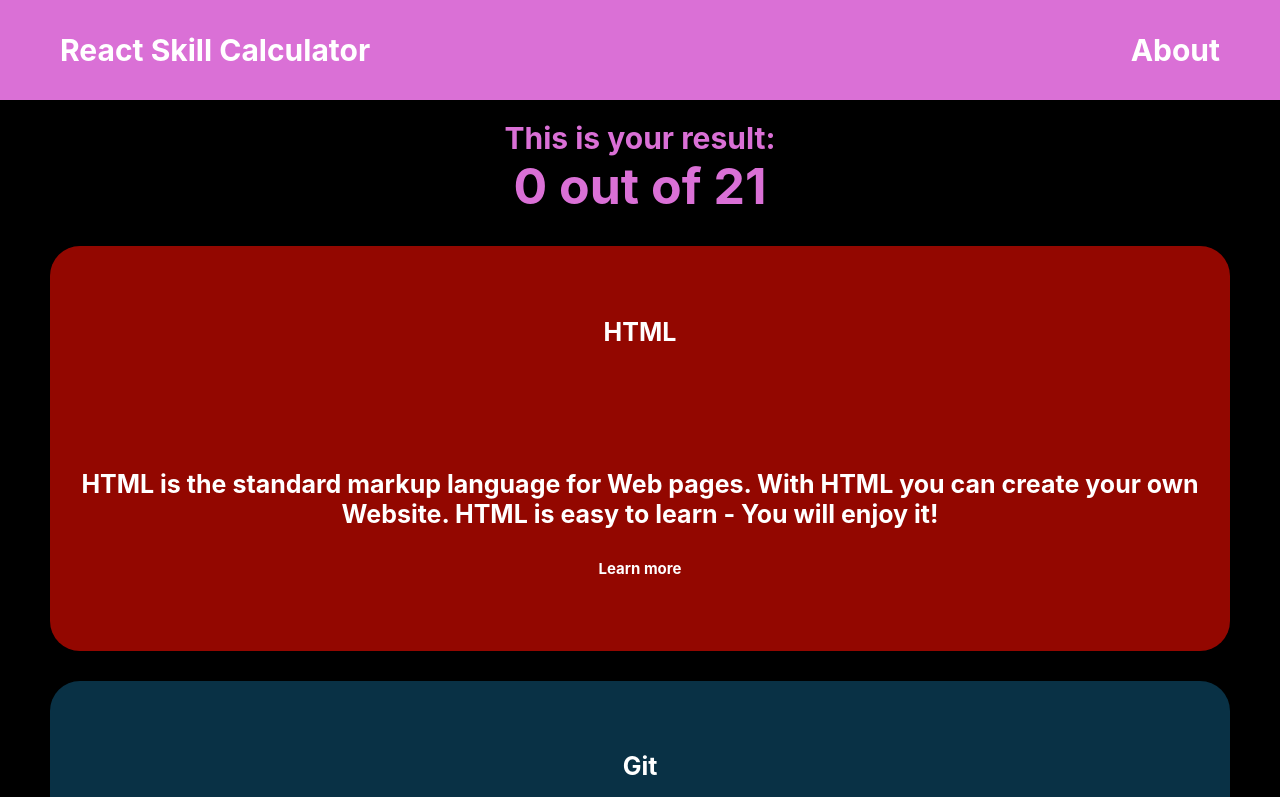
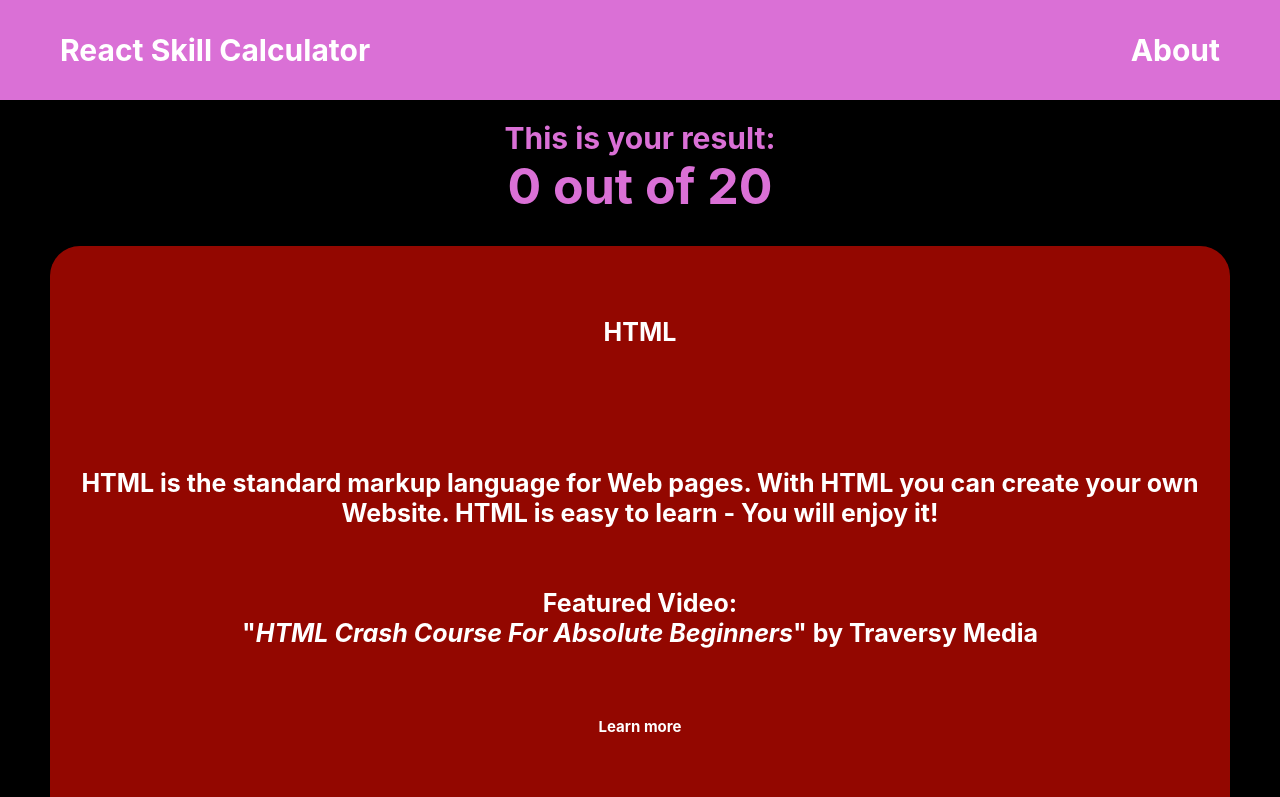
Before and after one commit to danielcarlman/skillcalculator, a React (Create React App) app: page / in a window 1280 px wide. Shown: the top 797 px of the page. Built offline with nearby package versions, Linux system fonts and the light colour scheme.

Commit message:
Data Entry in the Skills object

```diff
--- a/src/App.js
+++ b/src/App.js
@@ -52,6 +52,21 @@
         <C.BoxText>{skill.title}</C.BoxText>
 
         {this.state.isClicked && [
+          <C.InfoContainer>
+            <C.InfoText>{skill.info}</C.InfoText>
+            <C.InfoText>
+              <a
+                href={skill.video}
+                target='_blank'
+                rel='noopener noreferrer'
+                key={i}
+              >
+                <C.InfoText>
+                  Featured Video: <br /> "<em>{skill.videotitle}</em>" by{' '}
+                  {skill.videoauthor}
+                </C.InfoText>
+              </a>
+            </C.InfoText>
             <C.InfoText>
               <a
                 href={skill.link}
@@ -59,10 +74,20 @@
                 rel='noopener noreferrer'
                 key={i}
               >
-              <C.InfoText>{skill.info}</C.InfoText>
                 Learn more
               </a>
-          </C.InfoText>,
+              <C.InfoText>
+                <a
+                  href={skill.practice}
+                  target='_blank'
+                  rel='noopener noreferrer'
+                  key={i}
+                >
+                  {skill.practice ? 'Practice!' : ''}
+                </a>
+              </C.InfoText>
+            </C.InfoText>
+          </C.InfoContainer>,
         ]}
 
         {!this.state.isClicked && (
--- a/src/skills.js
+++ b/src/skills.js
@@ -6,6 +6,9 @@
     info:
       'HTML is the standard markup language for Web pages. With HTML you can create your own Website. HTML is easy to learn - You will enjoy it!',
     link: 'https://www.w3schools.com/html/',
+    video: 'https://www.youtube.com/watch?v=UB1O30fR-EE',
+    videotitle: 'HTML Crash Course For Absolute Beginners',
+    videoauthor: 'Traversy Media',
   },
   {
     id: 'git',
@@ -13,7 +16,10 @@
     color: '#093145',
     info:
       'Git is a distributed version-control system for tracking changes in source code during software development. It is designed for coordinating work among programmers, but it can be used to track changes in any set of files. Its goals include speed, data integrity, and support for distributed, non-linear workflows.',
-    link: 'https://www.w3schools.com/css/default.asp',
+    link: 'https://git-scm.com/doc',
+    video: 'https://www.youtube.com/watch?v=SWYqp7iY_Tc',
+    videotitle: 'Git & GitHub Crash Course For Beginners',
+    videoauthor: 'Traversy Media',
   },
   {
     id: 'css',
@@ -22,6 +28,9 @@
     info:
       'CSS is a language that describes the style of an HTML document. CSS describes how HTML elements should be displayed. This tutorial will teach you CSS from basic to advanced.',
     link: 'https://www.w3schools.com/css/default.asp',
+    video: 'https://www.youtube.com/watch?v=1PnVor36_40',
+    videotitle: 'Learn CSS in 20 Minutes',
+    videoauthor: 'Web Dev Simplified',
   },
   {
     id: 'cssboxmodel',
@@ -30,6 +39,9 @@
     info:
       'All HTML elements can be considered as boxes. In CSS, the term "box model" is used when talking about design and layout. The CSS box model is essentially a box that wraps around every HTML element. It consists of: margins, borders, padding, and the actual content.',
     link: 'https://www.w3schools.com/css/css_boxmodel.asp',
+    video: 'https://www.youtube.com/watch?v=rIO5326FgPE',
+    videotitle: 'Learn CSS Box Model In 8 Minutes',
+    videoauthor: 'Web Dev Simplified',
   },
   {
     id: 'cssflexbox',
@@ -38,6 +50,10 @@
     info:
       'The Flexbox Layout (Flexible Box) module aims at providing a more efficient way to lay out, align and distribute space among items in a container, even when their size is unknown and/or dynamic (thus the word “flex”).',
     link: 'https://css-tricks.com/snippets/css/a-guide-to-flexbox/',
+    video: 'https://www.youtube.com/watch?v=fYq5PXgSsbE',
+    videotitle: 'Learn Flexbox in 15 Minutes',
+    videoauthor: 'Web Dev Simplified',
+    practice: 'https://flexboxfroggy.com/',
   },
   {
     id: 'cssgrid',
@@ -46,34 +62,43 @@
     info:
       'The CSS Grid Layout Module offers a grid-based layout system, with rows and columns, making it easier to design web pages without having to use floats and positioning.',
     link: 'https://css-tricks.com/snippets/css/complete-guide-grid/',
+    video: 'https://www.youtube.com/watch?v=EFafSYg-PkI',
+    videotitle: 'CSS Grid Tutorial | CSS Grid Crash Course',
+    videoauthor: 'Dev Ed',
   },
   {
     id: 'csscustomproperties',
     title: 'CSS Variables',
     color: '#215E39',
-    info: '',
-    link: '',
-  },
-  {
-    id: 'cssscss',
-    title: 'CSS - SCSS',
-    color: '#5C00B8',
-    info: '',
-    link: '',
+    info:
+      'Custom properties (sometimes referred to as CSS variables or cascading variables) are entities defined by CSS authors that contain specific values to be reused throughout a document. ',
+    link:
+      'https://developer.mozilla.org/en-US/docs/Web/CSS/Using_CSS_custom_properties',
+    video: 'https://www.youtube.com/watch?v=sQUB039MG0I',
+    videotitle: 'CSS Variables Tutorial (CSS Custom Properties)',
+    videoauthor: 'Traversy Media',
   },
   {
     id: 'csssass',
     title: 'SASS',
     color: '#00005C',
-    info: '',
-    link: '',
+    info:
+      'Sass is a stylesheet language that’s compiled to CSS. It allows you to use variables, nested rules, mixins, functions, and more, all with a fully CSS-compatible syntax. Sass helps keep large stylesheets well-organized and makes it easy to share design within and across projects.',
+    link: 'https://sass-lang.com/documentation',
+    video: 'https://www.youtube.com/watch?v=Zz6eOVaaelI',
+    videotitle: 'Learn Sass In 20 Minutes | Sass Crash Course',
+    videoauthor: 'Dev Ed',
   },
   {
     id: 'cssless',
     title: 'LESS',
     color: '#342E5C',
-    info: '',
-    link: '',
+    info:
+      'Less (which stands for Leaner Style Sheets) is a backwards-compatible language extension for CSS. This is the official documentation for Less, the language and Less.js, the JavaScript tool that converts your Less styles to CSS styles.',
+    link: 'http://lesscss.org/features/',
+    video: 'https://www.youtube.com/watch?v=YD91G8DdUsw',
+    videotitle: 'Less CSS Pre-Processor Tutorial',
+    videoauthor: 'Traversy Media',
   },
   {
     id: 'cssmediaqueries',
@@ -82,76 +107,124 @@
     info:
       'Media query is a CSS technique introduced in CSS3. It uses the @media rule to include a block of CSS properties only if a certain condition is true.',
     link: 'https://www.w3schools.com/css/css_rwd_mediaqueries.asp',
+    video: 'https://www.youtube.com/watch?v=yU7jJ3NbPdA',
+    videotitle: 'Learn CSS Media Query In 7 Minutes',
+    videoauthor: 'Web Dev Simplified',
   },
   {
     id: 'cssstyledcomponents',
     title: 'Styled Components',
     color: '#910D27',
-    info: '',
-    link: '',
+    info:
+      'styled-components is the result of wondering how we could enhance CSS for styling React component systems. By focusing on a single use case we managed to optimize the experience for developers as well as the output for end users.',
+    link: 'https://styled-components.com/docs/basics',
+    video: 'https://www.youtube.com/watch?v=3SpAg5tr7Ws',
+    videotitle: 'React Styled Components (Next Level CSS?)',
+    videoauthor: 'Classsed',
   },
   {
     id: 'javascriptclosures',
     title: 'Closures',
     color: '#8F3900',
-    info: '',
-    link: '',
+    info:
+      'A closure is a feature in JavaScript where an inner function has access to the outer (enclosing) function’s variables — a scope chain.',
+    link:
+      'https://medium.com/@prashantramnyc/javascript-closures-simplified-d0d23fa06ba4',
+    video: 'https://www.youtube.com/watch?v=3a0I8ICR1Vg',
+    videotitle: 'Learn Closures In 7 Minutes',
+    videoauthor: 'Web Dev Simplified',
   },
   {
     id: 'javascripthoisting',
     title: 'Hoisting',
     color: '#204A45',
-    info: '',
-    link: '',
+    info:
+      "Hoisting is JavaScript's default behavior of moving declarations to the top.",
+    link: 'https://www.w3schools.com/js/js_hoisting.asp',
+    video: 'https://www.youtube.com/watch?v=C1PZh_ea-7I',
+    videotitle: 'Hoisting - Beau teaches JavaScript',
+    videoauthor: 'freeCodeCamp.org',
   },
   {
     id: 'javascriptthiskeyword',
     title: '"this" keyword',
     color: '#ff6600',
-    info: '',
-    link: '',
+    info:
+      'The JavaScript this keyword refers to the object it belongs to. It has different values depending on where it is used.',
+    link: 'https://www.w3schools.com/js/js_this.asp',
+    video: 'https://www.youtube.com/watch?v=eOI9GzMfd24',
+    videotitle: 'THIS keyword - Beau teaches JavaScript',
+    videoauthor: 'freeCodeCamp.org',
   },
   {
     id: 'javascriptconstandlet',
-    title: 'Const and Let',
+    title: 'Scope',
     color: '#9A2617',
-    info: '',
-    link: '',
+    info:
+      'Scope is the accessibility of variables, functions, and objects in some particular part of your code during runtime. In other words, scope determines the visibility of variables and other resources in areas of your code.',
+    link: 'https://scotch.io/tutorials/understanding-scope-in-javascript',
+    video: 'https://www.youtube.com/watch?v=XgSjoHgy3Rk',
+    videotitle: 'JavaScript Let vs Var vs Constant | Mosh',
+    videoauthor: 'Programming with Mosh',
   },
   {
     id: 'javascriptarrowfunctions',
     title: 'Arrow Functions',
     color: '#cc33ff',
-    info: '',
-    link: '',
+    info:
+      'Arrow functions were introduced in ES6. Arrow functions allow us to write shorter function syntax.',
+    link: 'https://www.w3schools.com/js/js_arrow_function.asp',
+    video: 'https://www.youtube.com/watch?v=22fyYvxz-do',
+    videotitle: 'Arrow Functions - Beau teaches JavaScript',
+    videoauthor: 'freeCodeCamp.org',
   },
   {
     id: 'javascriptternary',
     title: 'Ternary Operator',
     color: '#234B53',
-    info: '',
-    link: '',
+    info:
+      'The conditional (ternary) operator is the only JavaScript operator that takes three operands: a condition followed by a question mark (?), then an expression to execute if the condition is truthy followed by a colon (:), and finally the expression to execute if the condition is falsy. This operator is frequently used as a shortcut for the if statement.',
+    link:
+      'https://developer.mozilla.org/en-US/docs/Web/JavaScript/Reference/Operators/Conditional_Operator',
+    video: 'https://www.youtube.com/watch?v=s4sB1hm73tw',
+    videotitle: 'Ternary Operator - Beau teaches JavaScript',
+    videoauthor: 'freeCodeCamp.org',
   },
   {
     id: 'javascriptmapmethod',
     title: 'Map Method',
     color: '#0A4D34',
-    info: '',
-    link: '',
+    info:
+      'The Map object holds key-value pairs and remembers the original insertion order of the keys. Any value (both objects and primitive values) may be used as either a key or a value.',
+    link:
+      'https://developer.mozilla.org/en-US/docs/Web/JavaScript/Reference/Global_Objects/Map',
+    video: 'https://www.youtube.com/watch?v=P4RAFdZDn3M',
+    videotitle: 'map Array Method | JavaScript Tutorial',
+    videoauthor: 'Florin Pop',
   },
   {
     id: 'javascriptfiltermethod',
     title: 'Filter Method',
     color: '#B40330',
-    info: '',
-    link: '',
+    info:
+      'The filter() method creates a new array with all elements that pass the test implemented by the provided function.',
+    link:
+      'https://developer.mozilla.org/en-US/docs/Web/JavaScript/Reference/Global_Objects/Array/filter',
+    video: 'https://www.youtube.com/watch?v=mJGv12UHqXc',
+    videotitle: 'filter Array Method | JavaScript Tutorial',
+    videoauthor: 'Florin Pop',
   },
   {
     id: 'javascriptreducemethod',
     title: 'Reduce Method',
     color: '#004EC2',
-    info: '',
-    link: '',
+    info:
+      'The reduce() method executes a reducer function (that you provide) on each element of the array, resulting in single output value.',
+    link:
+      'https://developer.mozilla.org/en-US/docs/Web/JavaScript/Reference/Global_Objects/Array/Reduce',
+    video: 'https://www.youtube.com/watch?v=IXp06KekEjM',
+    videotitle: 'reduce Array Method | JavaScript Tutorial',
+    videoauthor: 'Florin Pop',
   },
 ];
 
--- a/src/styles.js
+++ b/src/styles.js
@@ -69,8 +69,16 @@
   padding: 5rem 1rem;
 `;
 
+const InfoContainer = styled.div`
+  display: flex;
+  flex-direction: column;
+  justify-content: space-between;
+  align-items: center;
+`;
+
 const InfoText = styled.h2`
   font-size: 2.5rem;
+  margin: 2rem 2rem;
 
   @media screen and (max-width: 600px) {
     font-size: 1.5rem;
@@ -95,5 +103,6 @@
   BoxContainer,
   BoxText,
   Box,
+  InfoContainer,
   InfoText,
 };
```
Lines whose indentation alone changed are shown as unchanged.
